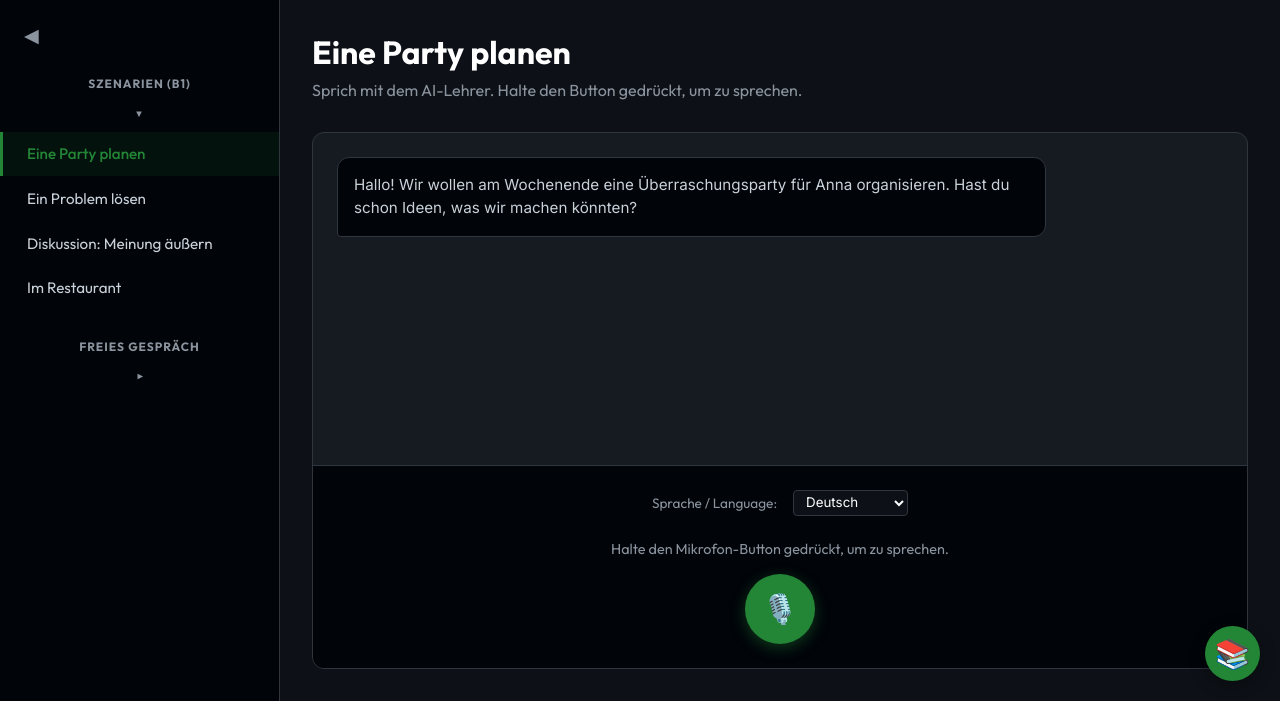
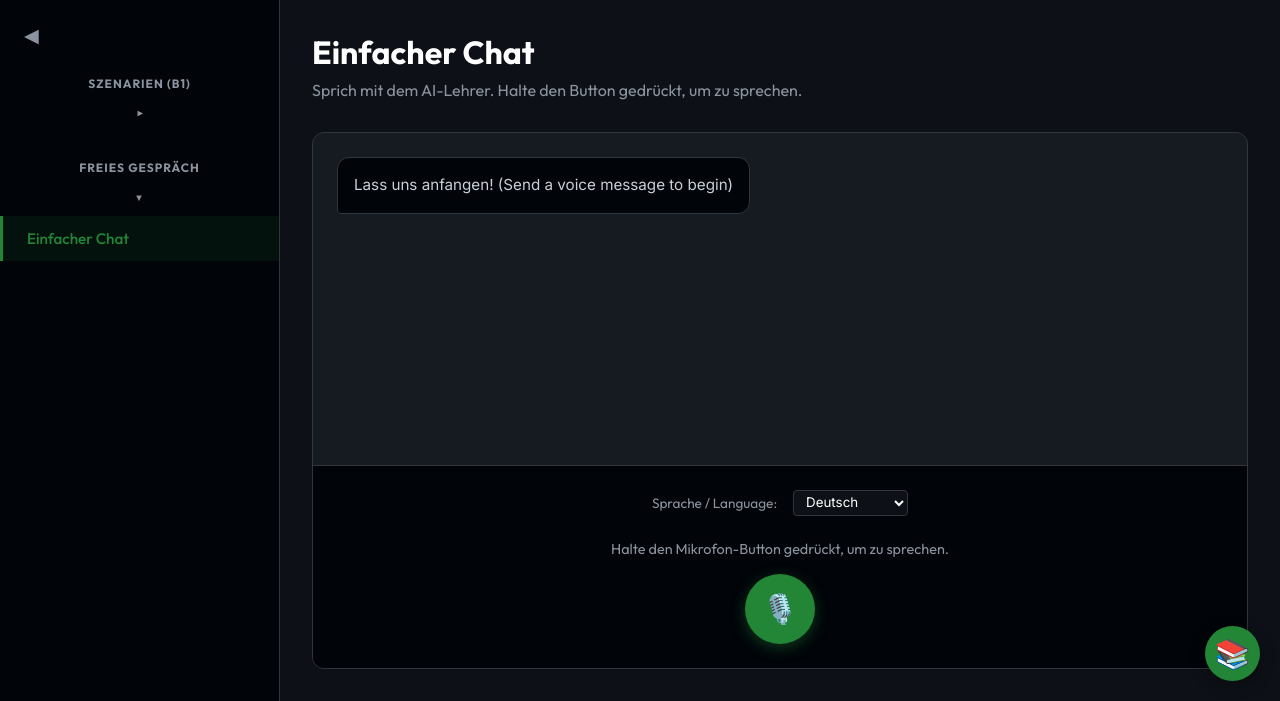
Before and after one commit to themehmi/Deutsch-Friend, a Flask app: page /sprechen in a window 1280 px wide. Shown: the part 99-800 px from the top of the page. Run offline with Flask 3, Linux system fonts and the light colour scheme; some libraries are stand-ins or nearby versions.

Commit message:
Add files via upload

```diff
--- a/templates/sprechen_dashboard.html
+++ b/templates/sprechen_dashboard.html
@@ -355,9 +355,9 @@
         <aside class="sidebar" id="sidebar">
       <button class="close-sidebar-btn" onclick="toggleSidebar()" title="Menü schließen">◀</button>
       <div class="sidebar-section">
-        <div class="sidebar-title" onclick="toggleDropdown(this)">Szenarien (B1)</div>
-        <ul class="sidebar-menu">
-          <li><a onclick="startScenario('party')" id="link-party" class="active">Eine Party planen</a></li>
+        <div class="sidebar-title collapsed" onclick="toggleDropdown(this)">Szenarien (B1)</div>
+        <ul class="sidebar-menu collapsed">
+          <li><a onclick="startScenario('party')" id="link-party">Eine Party planen</a></li>
           <li><a onclick="startScenario('problem')" id="link-problem">Ein Problem lösen</a></li>
           <li><a onclick="startScenario('meinung')" id="link-meinung">Diskussion: Meinung äußern</a></li>
           <li><a onclick="startScenario('restaurant')" id="link-restaurant">Im Restaurant</a></li>
@@ -365,9 +365,9 @@
       </div>
 
       <div class="sidebar-section">
-        <div class="sidebar-title collapsed" onclick="toggleDropdown(this)">Freies Gespräch</div>
-        <ul class="sidebar-menu collapsed">
-          <li><a onclick="startScenario('free')" id="link-free">Einfacher Chat</a></li>
+        <div class="sidebar-title" onclick="toggleDropdown(this)">Freies Gespräch</div>
+        <ul class="sidebar-menu">
+          <li><a onclick="startScenario('free')" id="link-free" class="active">Einfacher Chat</a></li>
         </ul>
       </div>
     </aside>
@@ -376,14 +376,14 @@
     <main class="main-content">
       <div class="content-header">
         <div class="header-text">
-          <h1 id="page-title">Eine Party planen</h1>
+          <h1 id="page-title">Einfacher Chat</h1>
           <p id="page-sub">Sprich mit dem AI-Lehrer. Halte den Button gedrückt, um zu sprechen.</p>
         </div>
       </div>
 
       <div class="chat-container">
         <div class="chat-messages" id="chat-messages">
-          <div class="message ai">Hallo! Wir wollen am Wochenende eine Überraschungsparty für Anna organisieren. Hast du schon Ideen, was wir machen könnten?</div>
+          <div class="message ai">Lass uns anfangen! (Send a voice message to begin)</div>
         </div>
 
         <div class="chat-input-area">
@@ -445,7 +445,7 @@
       }
     };
 
-    let currentScenario = 'party';
+    let currentScenario = 'free';
     let chatHistory = [];
 
     let mediaRecorder;
@@ -477,6 +477,29 @@
       return div;
     }
 
+    let voices = [];
+    let audioUnlocked = false;
+
+    function loadVoices() {
+      if ('speechSynthesis' in window) {
+        voices = window.speechSynthesis.getVoices();
+      }
+    }
+
+    if ('speechSynthesis' in window) {
+      loadVoices();
+      window.speechSynthesis.onvoiceschanged = loadVoices;
+    }
+
+    function unlockAudio() {
+      if (!audioUnlocked && 'speechSynthesis' in window) {
+        const utterance = new SpeechSynthesisUtterance('');
+        utterance.volume = 0;
+        window.speechSynthesis.speak(utterance);
+        audioUnlocked = true;
+      }
+    }
+
     // TTS (Text to Speech)
     function speakGerman(text, customRate) {
       if ('speechSynthesis' in window) {
@@ -486,7 +509,6 @@
         utterance.rate = customRate || 0.9;
 
         // Try to find a German voice
-        const voices = window.speechSynthesis.getVoices();
         const deVoice = voices.find(v => v.lang.startsWith('de'));
         if (deVoice) utterance.voice = deVoice;
 
@@ -497,6 +519,7 @@
     // STT (Microphone Recording)
     async function startRecording() {
       if (isRecording) return;
+      unlockAudio();
 
       try {
         const stream = await navigator.mediaDevices.getUserMedia({ audio: true });
```
Also changed, not shown: templates/hoeren_dashboard.html (+7 -7 lines), templates/lesen_dashboard.html (+7 -7 lines), templates/schreiben_dashboard.html (+4 -4 lines).
